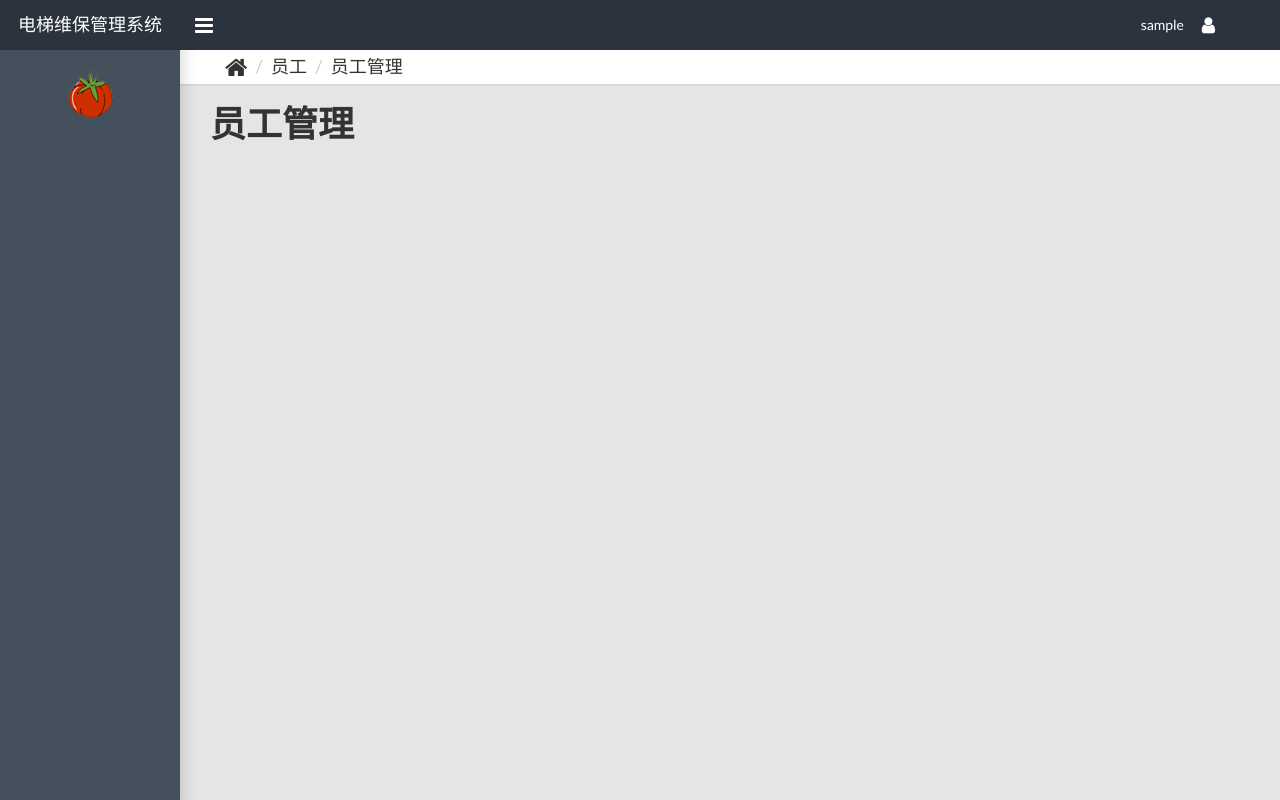
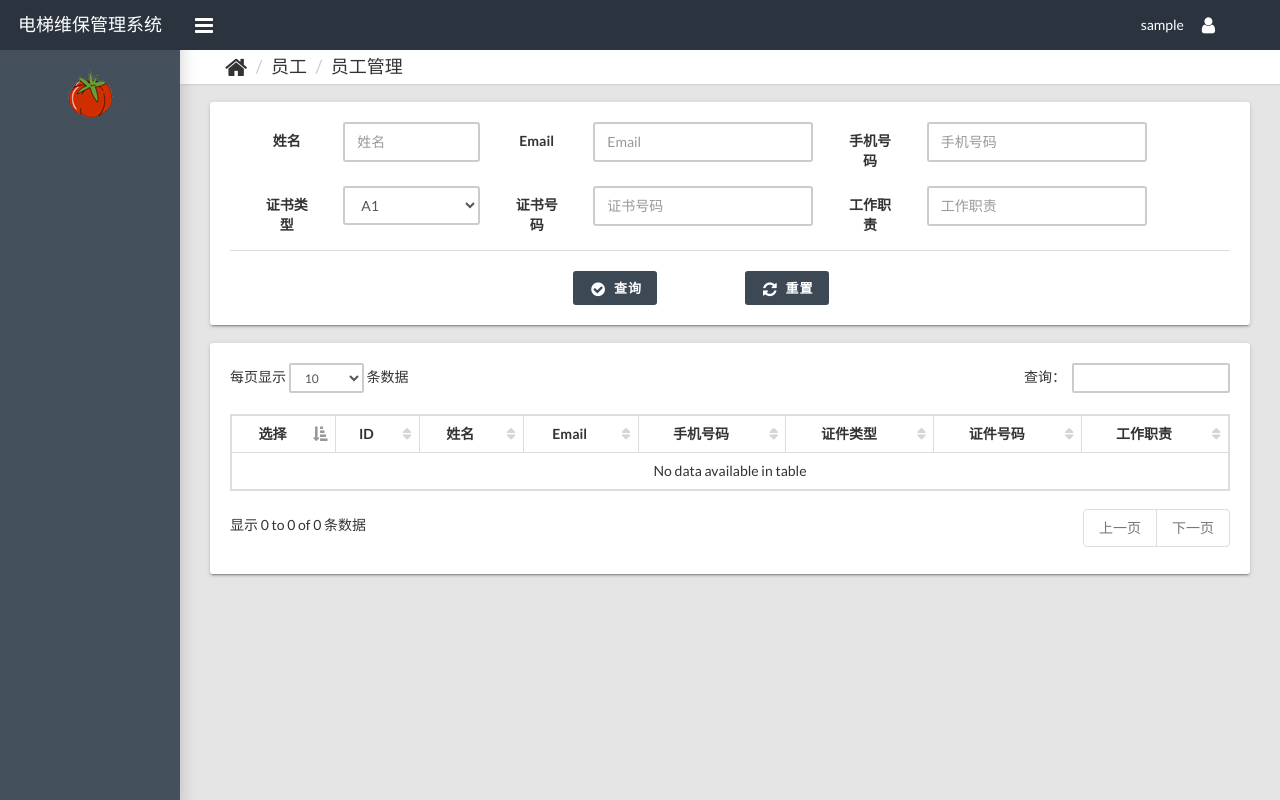
Before and after one commit to llittleTomato/emms, a Flask app: page /employee_manage/ in a window 1280 px wide. Run offline with Flask 2, Linux system fonts and the light colour scheme; a user stored in the database is signed in; data that the repository does not hold is empty; some libraries are stand-ins or nearby versions.

Commit message:
修改员工数据模型，增加员工信息录入功能，增加员工管理功能 on ubuntu ThinkPad

```diff
--- a/app/models/employee.py
+++ b/app/models/employee.py
@@ -9,6 +9,7 @@ class Employee(Base):
     id = Column(Integer, primary_key=True, autoincrement=True)                             # 人员编号
     name = Column(String(10), unique=True, nullable=False)                                 # 姓名
     email = Column(String(64), unique=True, nullable=True)                                 # 邮箱
-    phone_number = Column(String(11), nullable=False)                                      # 电话号码
-    certificate = Column(String(20), nullable=True)                                        # 证件
-    job_type = Column(String(20), nullable=True)                                            # 工作职责（维保，急修，检验，审核）
+    phoneNumber = Column(String(11), nullable=False)                                       # 电话号码
+    certificateType = Column(String(20), nullable=True)                                    # 证件类型
+    certificateNumber = Column(String(20), nullable=True)                                  # 证件号码
+    jobType = Column(String(20), nullable=True)                                            # 工作职责（维保，急修，检验，审核）
--- a/app/static/js/elevator_data.js
+++ b/app/static/js/elevator_data.js
@@ -1,9 +1,10 @@
+// 电梯数据初始值
 var dics = {
     'userEntityName': '特检院',
     'userEntityCode': '111111',
     'locationOfUse': 'sydd',
     'numberOfUse': 'L1',
-    'regCode': '12345678901234567890',
+    'regCode': '123456789012345678',
 };
 
 function fonfocus(the_object, defaultValue) {
--- a/app/templates/elevator/elevatorInput_init.html
+++ b/app/templates/elevator/elevatorInput_init.html
@@ -24,7 +24,7 @@
                 </div>
                 <div class="card-body">
                     <form class="form-horizontal" method="POST"
-                          action="{{ url_for('view.elevator_data_input_init') }}" id="fom">
+                          action="{{ url_for('view.elevator_data_input_init') }}" id="form">
                         <div class="form-group" style="margin-left: 15px">
                             <label class="control-label col-md-1 col-md-offset-1" for="idCode">识别码</label>
                             <div class="col-md-2">
--- /dev/null
+++ b/app/templates/employee/employeeManage.html
@@ -0,0 +1,119 @@
+{% extends "index.html" %}
+{% block title %}
+    员工管理
+{% endblock %}
+{% block page_nav %}
+    <li>员工</li>
+    <li>员工管理</li>
+{% endblock %}
+{% block content %}
+	<!--查询条件-->
+    <div class="row">
+        <div class="col-md-12">
+            <div class="card">
+                <div class="card-body">
+                    <form class="form-horizontal" method="POST"
+                          action="{{ url_for('view.employee_manage') }}" id="form">
+                        <div class="form-group" style="margin-left: 15px">
+                            <label class="control-label col-md-1" for="name">姓名</label>
+                            <div class="col-md-2">
+                                <input id="name" class="form-control" type="text" name="name" placeholder="姓名" required>
+                            </div>
+                            <label class="control-label col-md-1" for="email">Email</label>
+                            <div class="col-md-3">
+                                <input id="email" class="form-control" type="email" name="email" placeholder="Email" required>
+                            </div>
+                            <label class="control-label col-md-1" for="phoneNumber">手机号码</label>
+                            <div class="col-md-3">
+                                <input id="phoneNumber" class="form-control" type="text" name="phoneNumber" placeholder="手机号码" required
+                                       pattern="^(13[0-9]|14[5|7]|15[0|1|2|3|5|6|7|8|9]|18[0|1|2|3|5|6|7|8|9])\d{8}$" title="11位手机号码">
+                            </div>
+                        </div>
+                        <div class="form-group" style="margin-left: 15px">
+                            <label class="control-label col-md-1" for="certificateType">证书类型</label>
+                            <div class="col-md-2">
+                                <select id="certificateType" name="certificateType" class="form-control">
+                                    <option value="A1">A1</option>
+                                    <option value="A2">A2</option>
+                                    <option value="A3">A3</option>
+                                    <option value="A4">A4</option>
+                                    <option value="T1">T1</option>
+                                </select>
+                            </div>
+                            <label class="control-label col-md-1" for="certificateNumber">证书号码</label>
+                            <div class="col-md-3">
+                                <input id="certificateNumber" class="form-control" type="text" name="certificateNumber" placeholder="证书号码" required>
+                            </div>
+                            <label class="control-label col-md-1" for="jobType">工作职责</label>
+                            <div class="col-md-3">
+                                <input id="jobType" class="form-control" type="text" name="jobType" placeholder="工作职责" required>
+                            </div>
+                        </div>
+                        <div class="card-footer">
+                            <div class="row">
+                                <div class="col-md-2 col-md-offset-4">
+                                    <button class="btn btn-primary icon-btn" type="submit" id="new_input"><i
+                                            class="fa fa-fw fa-lg fa-check-circle"></i>查询
+                                    </button>
+                                </div>
+                                <div class="col-md-2">
+                                    <button class="btn btn-primary icon-btn" type="reset"><i
+                                            class="fa fa-fw fa-lg fa-refresh"></i>重置
+                                    </button>
+                                </div>
+                            </div>
+                        </div>
+                    </form>
+                </div>
+            </div>
+        </div>
+    </div>
+    <!--查询结果显示表格-->
+    <div class="row">
+        <div class="col-md-12">
+            <div class="card">
+                <div class="card-body">
+                    <table class="table table-hover table-bordered" id="sampleTable">
+                        <thead>
+                        <tr>
+                            <th>选择</th>
+                            <th>ID</th>
+                            <th>姓名</th>
+                            <th>Email</th>
+                            <th>手机号码</th>
+                            <th>证件类型</th>
+                            <th>证件号码</th>
+                            <th>工作职责</th>
+                        </tr>
+                        </thead>
+                        <tbody>
+                            {% for employee in employees %}
+                                <tr>
+                                    <td><label for="check" class="sr-only">check</label><input type="checkbox" id="check"></td>
+                                    <td>{{ employee.id }}</td>
+                                    <td>{{ employee.name }}</td>
+                                    <td>{{ employee.email }}</td>
+                                    <td>{{ employee.phoneNumber }}</td>
+                                    <td>{{ employee.certificateType }}</td>
+                                    <td>{{ employee.certificateNumber }}</td>
+                                    <td>{{ employee.jobType }}</td>
+                                </tr>
+                            {% endfor %}
+                        </tbody>
+                    </table>
+                </div>
+            </div>
+        </div>
+    </div>
+{% endblock %}
+<!-- Javascripts-->
+{% block script %}
+	{{ super() }}
+    {#    表格加载用js，以下4个js必须同时使用    #}
+    {#    <script type="text/javascript" src="{{ url_for('static', filename='js/jquery-3.3.1.min.js') }}"></script>    已经在base.html文件中加载，无需再次加载#}
+    <script type="text/javascript" src="{{ url_for('static', filename='js/jquery.dataTables.min.js') }}"></script>
+    <script type="text/javascript" src="{{ url_for('static', filename='js/dataTables.bootstrap.min.js') }}"></script>
+    <script type="text/javascript">
+        $('#sampleTable').DataTable();
+    </script>
+{% endblock %}
--- a/app/templates/employeeManage.html
+++ /dev/null
@@ -1,11 +0,0 @@
-{% extends "index.html" %}
-{% block title %}
-    员工管理
-{% endblock %}
-{% block page_nav %}
-    <li>员工</li>
-    <li>员工管理</li>
-{% endblock %}
-{% block content %}
-	<h1>员工管理</h1>
-{% endblock %}
--- a/app/view/employee.py
+++ b/app/view/employee.py
@@ -1,17 +1,27 @@
 __author__ = 'sky'
 
 from . import view
-from flask import render_template
+from app.models import db
+from flask import render_template, request
 from flask_login import login_required
+from app.models.employee import Employee
 
 
-@view.route('/employee_manage/')
+@view.route('/employee_data_input/', methods=['GET', 'POST'])
+@login_required
+def employee_data_input():
+    if request.method == 'POST':
+        employee = Employee()
+        employee.set_attrs(request.form)
+        db.session.add(employee)
+        db.session.commit()
+        return render_template('employee/employeeInput.html')
+    else:
+        return render_template('employee/employeeInput.html')
+
+
+@view.route('/employee_manage/', methods=['GET', 'POST'])
 @login_required
 def employee_manage():
-    return render_template('employeeManage.html')
-
-
-@view.route('/employee_data_input/')
-@login_required
-def employee_data_input():
-    return render_template('employeeInput.html')
+    employees = Employee.query.all()
+    return render_template('employee/employeeManage.html', employees=employees)
--- a/app/view/report.py
+++ b/app/view/report.py
@@ -8,10 +8,10 @@ from flask_login import login_required
 @view.route('/report_generation/')
 @login_required
 def report_generation():
-    return render_template('reportGeneration.html')
+    return render_template('report/reportGeneration.html')
 
 
 @view.route('/report_manage/')
 @login_required
 def report_manage():
-    return render_template('reportManage.html')
+    return render_template('report/reportManage.html')
--- a/app/view/user.py
+++ b/app/view/user.py
@@ -34,13 +34,13 @@ def user_register():
         else:
             db.session.add(user)
             db.session.commit()
-        return render_template('userRegister.html', messages={'message': ['注册成功！']})
+        return render_template('user/userRegister.html', messages={'message': ['注册成功！']})
     else:
-        return render_template('userRegister.html', messages=form.errors)
+        return render_template('user/userRegister.html', messages=form.errors)
 
 
 @view.route('/user_manage/')
 @login_required
 def user_manage():
     users = User.query.all()
-    return render_template('userManage.html', users=users)
+    return render_template('user/userManage.html', users=users)
```
Also changed, not shown: app/templates/employee/employeeInput.html (added, +88 -0 lines), app/templates/employeeInput.html (deleted, +0 -12 lines), app/templates/elevator/elevatorManage.html (indentation only), app/templates/report/reportGeneration.html (renamed from app/templates/reportGeneration.html), app/templates/report/reportManage.html (renamed from app/templates/reportManage.html), app/templates/user/userManage.html (renamed from app/templates/userManage.html), app/templates/user/userRegister.html (renamed from app/templates/userRegister.html).
